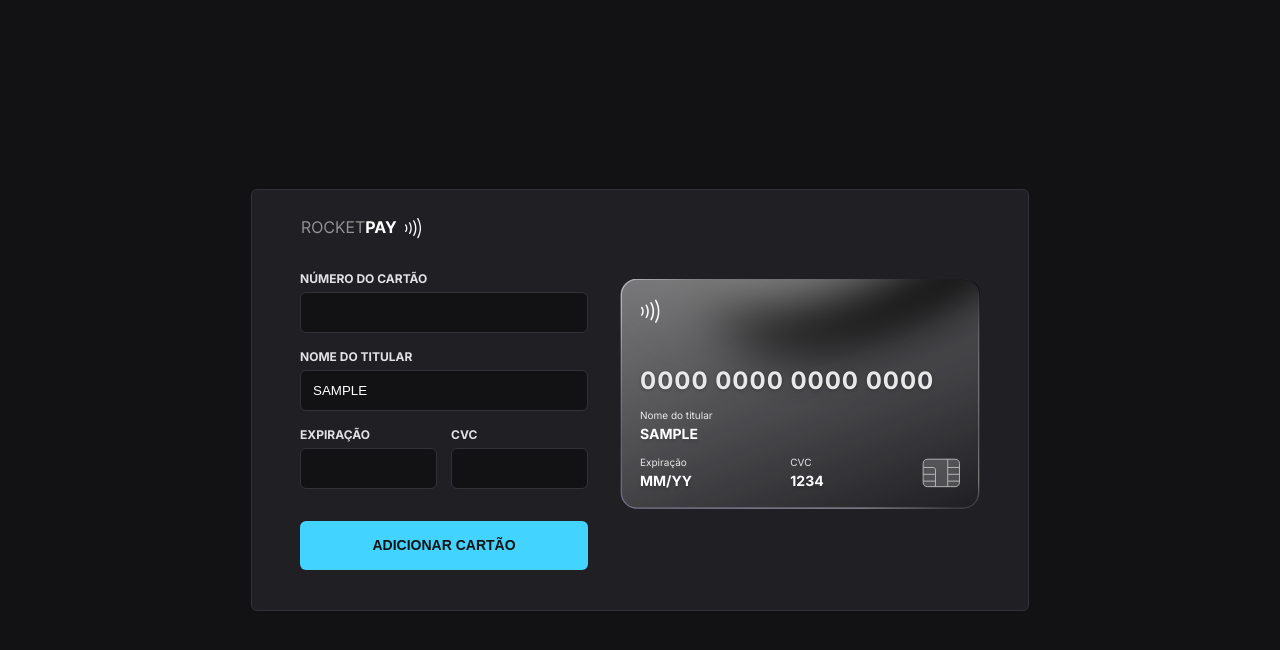
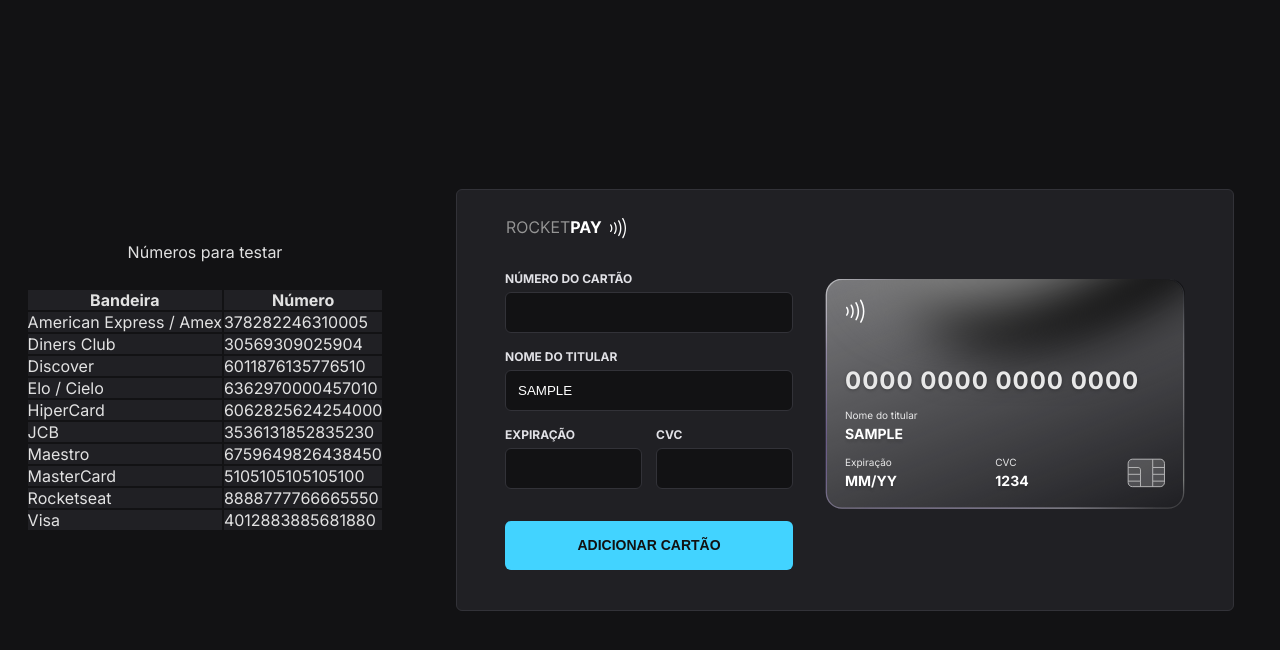
Before and after one commit to patyfil/Rocketseat-ExplorerLab-JavaScript, a website built with Vite: page index.html in a window 1280 px wide. Both pictures are taken after typing "Sample", "Sample", "Sample", "Sample" into the empty fields and a click on the button "ADICIONAR CARTÃO". Built offline with nearby package versions, Linux system fonts and the light colour scheme.

Commit message:
add bandeiras

```diff
--- a/index.html
+++ b/index.html
@@ -1,5 +1,6 @@
 <!DOCTYPE html>
 <html lang="pt-BR">
+
 <head>
   <link rel="preconnect" href="https://fonts.googleapis.com" />
   <link rel="preconnect" href="https://fonts.gstatic.com" crossorigin />
@@ -9,12 +10,76 @@
   <meta name="viewport" content="width=device-width, initial-scale=1.0" />
   <title>Rocketpay</title>
 
-    <link
-      href="https://fonts.googleapis.com/css2?family=Inter:wght@400;700&display=swap"
-      rel="stylesheet"
-    />
+  <link href="https://fonts.googleapis.com/css2?family=Inter:wght@400;700&display=swap" rel="stylesheet" />
 </head>
+
 <body>
+  <table style="padding: 2%;">
+    <caption>Números para testar</caption>
+    <colgroup>
+      <col span="2" style="background-color: #202024;">
+    </colgroup>
+
+    <thead>
+      <tr>
+        <th scope="col">Bandeira</th>
+        <th scope="col">Número</th>
+      </tr>
+    </thead>
+    <tbody>
+      <tr>
+        <td>American Express / Amex
+        <td>378282246310005</td>
+        </td>
+      </tr>
+      <tr>
+        <td>Diners Club
+        <td>30569309025904</td>
+        </td>
+      </tr>
+      <tr>
+        <td>Discover
+        <td>6011876135776510</td>
+        </td>
+      </tr>
+      <tr>
+        <td>Elo / Cielo
+        <td>6362970000457010</td>
+        </td>
+      </tr>
+      <tr>
+        <td>HiperCard
+        <td>6062825624254000</td>
+        </td>
+      </tr>
+      <tr>
+        <td>JCB
+        <td>3536131852835230</td>
+        </td>
+      </tr>
+      <tr>
+        <td>Maestro
+        <td>6759649826438450</td>
+        </td>
+      </tr>
+      <tr>
+        <td>MasterCard
+        <td>5105105105105100</td>
+        </td>
+      </tr>
+      <tr>
+        <td>Rocketseat
+        <td>8888777766665550</td>
+        </td>
+      </tr>
+      <tr>
+        <td>Visa
+        <td>4012883885681880</td>
+        </td>
+      </tr>
+    </tbody>
+  </table>
+
   <div id="app">
     <header>
       <img src="logo.svg" alt="ícone rocketpay" />
@@ -22,80 +87,35 @@
 
     <section class="cc">
       <div class="cc-bg">
-          <svg
-            width="360"
-            height="230"
-            viewBox="0 0 360 230"
-            fill="none"
-            xmlns="http://www.w3.org/2000/svg"
-          >
-            <mask
-              id="mask0_3_2547"
-              style="mask-type: alpha"
-              maskUnits="userSpaceOnUse"
-              x="0"
-              y="0"
-              width="360"
-              height="230"
-            >
+        <svg width="360" height="230" viewBox="0 0 360 230" fill="none" xmlns="http://www.w3.org/2000/svg">
+          <mask id="mask0_3_2547" style="mask-type: alpha" maskUnits="userSpaceOnUse" x="0" y="0" width="360"
+            height="230">
             <rect width="360" height="230" rx="15.4011" fill="#16084C" />
           </mask>
           <g mask="url(#mask0_3_2547)">
             <g filter="url(#filter0_f_3_2547)">
               <path
                 d="M451.518 -135.506C473.881 -89.3531 414.166 -13.4917 318.142 33.9349C222.118 81.3615 126.147 82.3939 103.784 36.2409C81.4215 -9.91221 141.136 -85.7735 237.16 -133.2C333.184 -180.627 429.156 -181.659 451.518 -135.506Z"
-                  fill="black"
-                />
+                fill="black" />
             </g>
             <g filter="url(#filter1_f_3_2547)">
               <path
                 d="M399.134 -169.756C421.497 -123.603 361.783 -47.742 265.758 -0.315356C169.734 47.1113 73.7629 48.1437 51.4003 1.99062C29.0377 -44.1624 88.7521 -120.024 184.776 -167.45C280.8 -214.877 376.772 -215.909 399.134 -169.756Z"
-                  fill="gray"
-                />
+                fill="gray" />
             </g>
           </g>
           <defs>
-              <filter
-                id="filter0_f_3_2547"
-                x="43.2629"
-                y="-225.286"
-                width="468.777"
-                height="351.306"
-                filterUnits="userSpaceOnUse"
-                color-interpolation-filters="sRGB"
-              >
+            <filter id="filter0_f_3_2547" x="43.2629" y="-225.286" width="468.777" height="351.306"
+              filterUnits="userSpaceOnUse" color-interpolation-filters="sRGB">
               <feFlood flood-opacity="0" result="BackgroundImageFix" />
-                <feBlend
-                  mode="normal"
-                  in="SourceGraphic"
-                  in2="BackgroundImageFix"
-                  result="shape"
-                />
-                <feGaussianBlur
-                  stdDeviation="27.9144"
-                  result="effect1_foregroundBlur_3_2547"
-                />
+              <feBlend mode="normal" in="SourceGraphic" in2="BackgroundImageFix" result="shape" />
+              <feGaussianBlur stdDeviation="27.9144" result="effect1_foregroundBlur_3_2547" />
             </filter>
-              <filter
-                id="filter1_f_3_2547"
-                x="-9.12087"
-                y="-259.536"
-                width="468.777"
-                height="351.306"
-                filterUnits="userSpaceOnUse"
-                color-interpolation-filters="sRGB"
-              >
+            <filter id="filter1_f_3_2547" x="-9.12087" y="-259.536" width="468.777" height="351.306"
+              filterUnits="userSpaceOnUse" color-interpolation-filters="sRGB">
               <feFlood flood-opacity="0" result="BackgroundImageFix" />
-                <feBlend
-                  mode="normal"
-                  in="SourceGraphic"
-                  in2="BackgroundImageFix"
-                  result="shape"
-                />
-                <feGaussianBlur
-                  stdDeviation="27.9144"
-                  result="effect1_foregroundBlur_3_2547"
-                />
+              <feBlend mode="normal" in="SourceGraphic" in2="BackgroundImageFix" result="shape" />
+              <feGaussianBlur stdDeviation="27.9144" result="effect1_foregroundBlur_3_2547" />
             </filter>
           </defs>
         </svg>
@@ -103,11 +123,7 @@
 
       <div class="cc-logo">
         <span><img src="/cc-icon.svg" alt="ícone padrão de cartão" /></span>
-          <span
-            ><img
-              src="/cc-default.svg"
-              alt="ícone do cartão de crédito selecionado"
-          /></span>
+        <span><img src="/cc-default.svg" alt="ícone do cartão de crédito selecionado" /></span>
       </div>
 
       <div class="cc-info">
@@ -161,4 +177,5 @@
 
   <script type="module" src="/src/main.js"></script>
 </body>
+
 </html>
--- a/src/main.js
+++ b/src/main.js
@@ -7,10 +7,19 @@
 
 function setCardType(type) {
   const colors = {
+    default: ["black", "gray"],
     visa: ["#436D99", "#2D57F2"],
     mastercard: ["#DF6F29", "#C69347"],
     rocketseat: ["#0D6F5D", "#C3129C"],
-    defaut: ["black", "gray"],
+    amex: ["#7CB0C0", "#5474EB"],
+    cielo: ["#A99E46", "#D32E48"],
+    hipercard: ["#822124", "#A1585B"],
+    diners: ["#D32E48", "#2D57F2"],
+    jcb: ["#D32E48", "#2D57F2"],
+    discover: ["#D32E48", "#2D57F2"],
+    maestro: ["#D32E48", "#2D57F2"],
+    unionpay: ["#A1585B", "#0D6F5D"],
+    paypal: ["#5474EB", "#0D6F5D"],
   }
   ccBgColor01.setAttribute("fill", colors[type][0])
   ccBgColor02.setAttribute("fill", colors[type][1])
@@ -19,8 +28,8 @@
 
 // Para trocar a cor do cartão:
 // setCardType("visa")
-//para executar no DOM: COMENTAR A LINHA DE CIMA E DESCOMENTAR A DE BAIXO
-globalThis.setCardType = setCardType
+// para executar no DOM: COMENTAR A LINHA DE CIMA E DESCOMENTAR A DE BAIXO
+// globalThis.setCardType = setCardType
 // globalThis.setCardType("visa")
 // globalThis.setCardType("mastercard")
 // globalThis.setCardType("default")
@@ -58,6 +67,12 @@
   mask: [
     {
       mask: "0000 0000 0000 0000",
+      regex:
+        /^(4011(78|79)|43(1274|8935)|45(1416|7393|763(1|2))|50(4175|6699|67[0-7][0-9]|9000)|50(9[0-9][0-9][0-9])|627780|63(6297|6368)|650(03([^4])|04([0-9])|05(0|1)|05([7-9])|06([0-9])|07([0-9])|08([0-9])|4([0-3][0-9]|8[5-9]|9[0-9])|5([0-9][0-9]|3[0-8])|9([0-6][0-9]|7[0-8])|7([0-2][0-9])|541|700|720|727|901)|65165([2-9])|6516([6-7][0-9])|65500([0-9])|6550([0-5][0-9])|655021|65505([6-7])|6516([8-9][0-9])|65170([0-4]))/,
+      cardtype: "cielo",//elo
+    },
+    {
+      mask: "0000 0000 0000 0000",
       regex: /^4\d{0,15}/,
       cardtype: "visa",
     },
@@ -68,66 +83,84 @@
     },
     {
       mask: "0000 0000 0000 0000",
-      regex:
-        /^4011(78|79)|^43(1274|8935)|^45(1416|7393|763(1|2))|^50(4175|6699|67[0-6][0-9]|677[0-8]|9[0-8][0-9]{2}|99[0-8][0-9]|999[0-9])|^627780|^63(6297|6368|6369)|^65(0(0(3([1-3]|[5-9])|4([0-9])|5[0-1])|4(0[5-9]|[1-3][0-9]|8[5-9]|9[0-9])|5([0-2][0-9]|3[0-8]|4[1-9]|[5-8][0-9]|9[0-8])|7(0[0-9]|1[0-8]|2[0-7])|9(0[1-9]|[1-6][0-9]|7[0-8]))|16(5[2-9]|[6-7][0-9])|50(0[0-9]|1[0-9]|2[1-9]|[3-4][0-9]|5[0-8]))/,
-      cardtype: "elo",
-    },
-    {
-      mask: "0000 000000 00000",
-      regex: /^3[47]\d{0,13}/,
-      cardtype: "american express",
-    },
-    {
-      mask: "0000 0000 0000 0000",
-      regex: /^(?:6011|65\d{0,2}|64[4-9]\d?)\d{0,12}/,
-      cardtype: "discover",
-    },
-    {
-      mask: "0000 000000 0000",
-      regex: /^3(?:0([0-5]|9)|[689]\d?)\d{0,11}/,
-      cardtype: "diners",
-    },
-    {
-      mask: "0000 000000 00000",
-      regex: /^(?:2131|1800)\d{0,11}/,
-      cardtype: "jcb15",
-    },
-    {
-      mask: "0000 0000 0000 0000",
-      regex: /^(?:35\d{0,2})\d{0,12}/,
-      cardtype: "jcb",
-    },
-    {
-      mask: "0000 0000 0000 0000",
       regex: /^(?:5[0678]\d{0,2}|6304|67\d{0,2})\d{0,12}/,
       cardtype: "maestro",
     },
     {
       mask: "0000 0000 0000 0000",
-      regex: /^62\d{0,14}/,
-      cardtype: "unionpay",
+      regex: /^8\d{0,15}/,
+      cardtype: "rocketseat",
+    },
+    {
+      mask: "0000 000000 00000",
+      regex: /^3[47]\d{0,13}/,
+      cardtype: "amex", //american express
+    },
+    {
+      mask: "0000 0000 0000 0000",
+      regex: /^606282|^3841(?:[0|4|6]{0,1})0/,
+      cardtype: "hipercard",
+    },
+    {
+      mask: "0000 0000 0000 0000",
+      // regex: /^6(?:011|5[0-9]{2})[0-9]{12}$/,
+      regex: /^65[4-9][0-9]{13}|64[4-9][0-9]{13}|6011[0-9]{12}|(622(?:12[6-9]|1[3-9][0-9]|[2-8][0-9][0-9]|9[01][0-9]|92[0-5])[0-9]{10})$/,
+      cardtype: "discover",
+    },
+    {
+      // mask: "0000 000000 0000",
+      mask: "0000 000000 0000",
+      regex: /^3(?:0[0-5]|[68][0-9])[0-9]{11}$/,
+      cardtype: "diners",
+    },
+    {
+      mask: "0000 0000 0000 0000",
+      regex: /(^(352)[8-9](\d{11}$|\d{12}$))|(^(35)[3-8](\d{12}$|\d{13}$))/,
+      cardtype: "jcb",
     },
     {
       mask: "0000 0000 0000 0000",
       cardtype: "default",
     },
   ],
+
   dispatch: function (appended, dynamicMasked) {
     const number = (dynamicMasked.value + appended).replace(/\D/g, "")
-    const foundMask = dynamicMasked.compiledMasks.find(function (item) {
-      return number.match(item.regex)
-    })
-    // console.log(foundMask)
-    return foundMask
+    const cardInfo = dynamicMasked.compiledMasks.find(({ regex }) =>
+      number.match(regex)
+    )
+
+    return cardInfo
   },
+
+  //   const number = (dynamicMasked.value + appended).replace(/\D/g, "")
+  //   const foundMask = dynamicMasked.compiledMasks.find(function (item) {
+  //     return number.match(item.regex)
+  //   })
+  //   // console.log(foundMask)
+  //   return foundMask
+  // },
 }
 const cardNumberMasked = IMask(cardNumber, cardNumberPattern)
 
 // verificar se o botão foi clicado
 const addButton = document.querySelector("#add-card")
+
 addButton.addEventListener("click", () => {
-  // console.log("Você clicou no botão!")
-  alert("Cartão adicionado!")
+  if (
+    (cardNumberMasked.value === "") |
+    (securityCodeMasked.value === "") |
+    (expirationDateMasked.value === "") |
+    (cardHolder.value === "")
+  ) {
+    alert("Favor preencher todos os dados do cartão.")
+  } else {
+    alert("Cartão adicionado com sucesso!")
+    cardNumberMasked.value = ""
+    securityCodeMasked.value = ""
+    expirationDateMasked.value = ""
+    cardHolder.value = ""
+  }
 })
 
 document.querySelector("form").addEventListener("submit", (event) => {
@@ -143,7 +176,7 @@
     cardHolder.value.length === 0 ? "NOME DO TITULAR" : cardHolder.value // se a quantidade de caract for = 0, deixar "NOME DO TITULAR", SENÃO deixa o que estiver digitado
 })
 
-// capturar a digitação do código de segurança
+// capturar a digitação do código cvc
 securityCodeMasked.on("accept", () => {
   updateSecurityCode(securityCodeMasked.value)
 })
```
Also changed, not shown: src/regrasCartao.js (+13 -2 lines), public/cc-amex.svg (added), public/cc-cielo.svg (added), public/cc-diners.svg (added), public/cc-discover.svg (added), public/cc-hipercard.svg (added), public/cc-jcb.svg (added), public/cc-maestro.svg (added), public/cc-mastercard.svg, public/cc-paypal.svg (added), public/cc-rocketseat.svg (added), public/cc-unionpay.svg (added), public/cc-visa.svg, public/cc-visa1.svg (added), 1 more files. Lines whose indentation alone changed are shown as unchanged.
